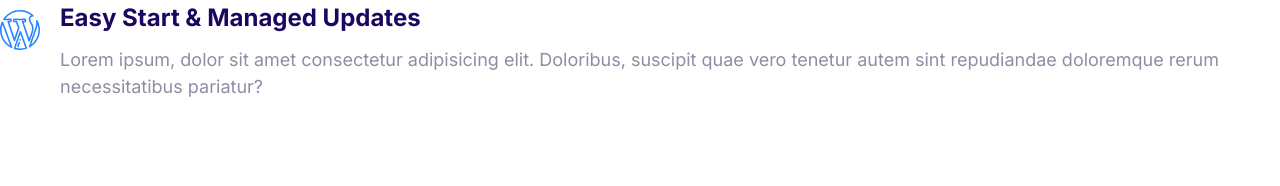
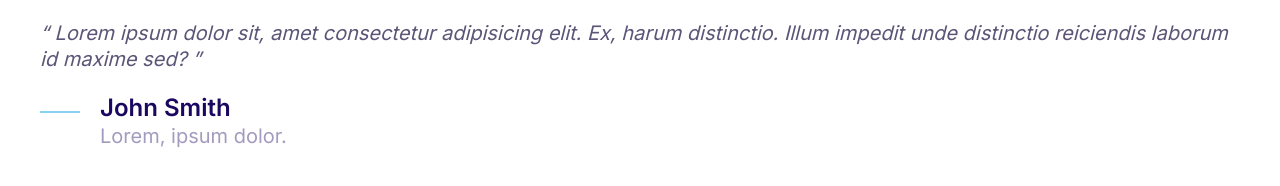
Before and after one commit to farshaadni/hello, a plain HTML site: page index.html in a window 1280 px wide. Drawn offline with Linux system fonts and the light colour scheme.

Commit message:
create quote component.

```diff
--- a/css/styles.css
+++ b/css/styles.css
@@ -10,6 +10,7 @@ html {
   --color-accent: #ff3400;
   --color-heading: #1b0760;
   --color-body: #918ca4;
+  --color-body-darker: #5c5577;
   --color-border: #ccc;
   --border-radius: 30px;
 }
@@ -386,3 +387,50 @@ a {
 .media__image {
   margin-top: 1rem;
 }
+
+/* quotes */
+.quote {
+  font-size: 3rem;
+  font-style: italic;
+  color: var(--color-body-darker);
+  line-height: 1.3;
+}
+.quote__text::before {
+  content: open-quote;
+}
+
+.quote__text::after {
+  content: close-quote;
+}
+
+.quote__author {
+  font-size: 3rem;
+  font-weight: 600;
+  font-style: normal;
+  margin-bottom: 0;
+}
+
+.quote .quote__company {
+  color: var(--color-heading);
+  font-size: 2rem;
+  font-style: normal;
+  opacity: 0.4;
+}
+.quote__icon {
+  position: relative;
+  bottom: 10px;
+}
+
+@media screen and (min-width: 1024px) {
+  .quote {
+    font-size: 2rem;
+  }
+
+  .quote__author {
+    font-size: 2.4rem;
+  }
+
+  .quote__company {
+    font-size: 1.6rem;
+  }
+}
--- a/index.html
+++ b/index.html
@@ -19,20 +19,25 @@
     <link rel="stylesheet" href="css/styles.css" />
   </head>
   <body>
+    <blockquote class="quote">
+      <p class="quote__text">
+        Lorem ipsum dolor sit, amet consectetur adipisicing elit. Ex, harum
+        distinctio. Illum impedit unde distinctio reiciendis laborum id maxime
+        sed?
+      </p>
+      <footer>
         <div class="media">
           <div class="media__image">
-        <svg class="icon icon--primary">
-          <use xlink:href="images/sprite.svg#wordpress"></use>
+            <svg class="icon icon--primary quote__icon">
+              <use xlink:href="images/sprite.svg#line"></use>
             </svg>
           </div>
           <div class="media__body">
-        <h3 class="media__title">Easy Start & Managed Updates</h3>
-        <p>
-          Lorem ipsum, dolor sit amet consectetur adipisicing elit. Doloribus,
-          suscipit quae vero tenetur autem sint repudiandae doloremque rerum
-          necessitatibus pariatur?
-        </p>
+            <h3 class="media__title quote__author">John Smith</h3>
+            <p class="quote__company">Lorem, ipsum dolor.</p>
           </div>
         </div>
+      </footer>
+    </blockquote>
   </body>
 </html>
```
Also changed, not shown: component/quotes.html (added, +19 -0 lines). Lines whose indentation alone changed are shown as unchanged.
